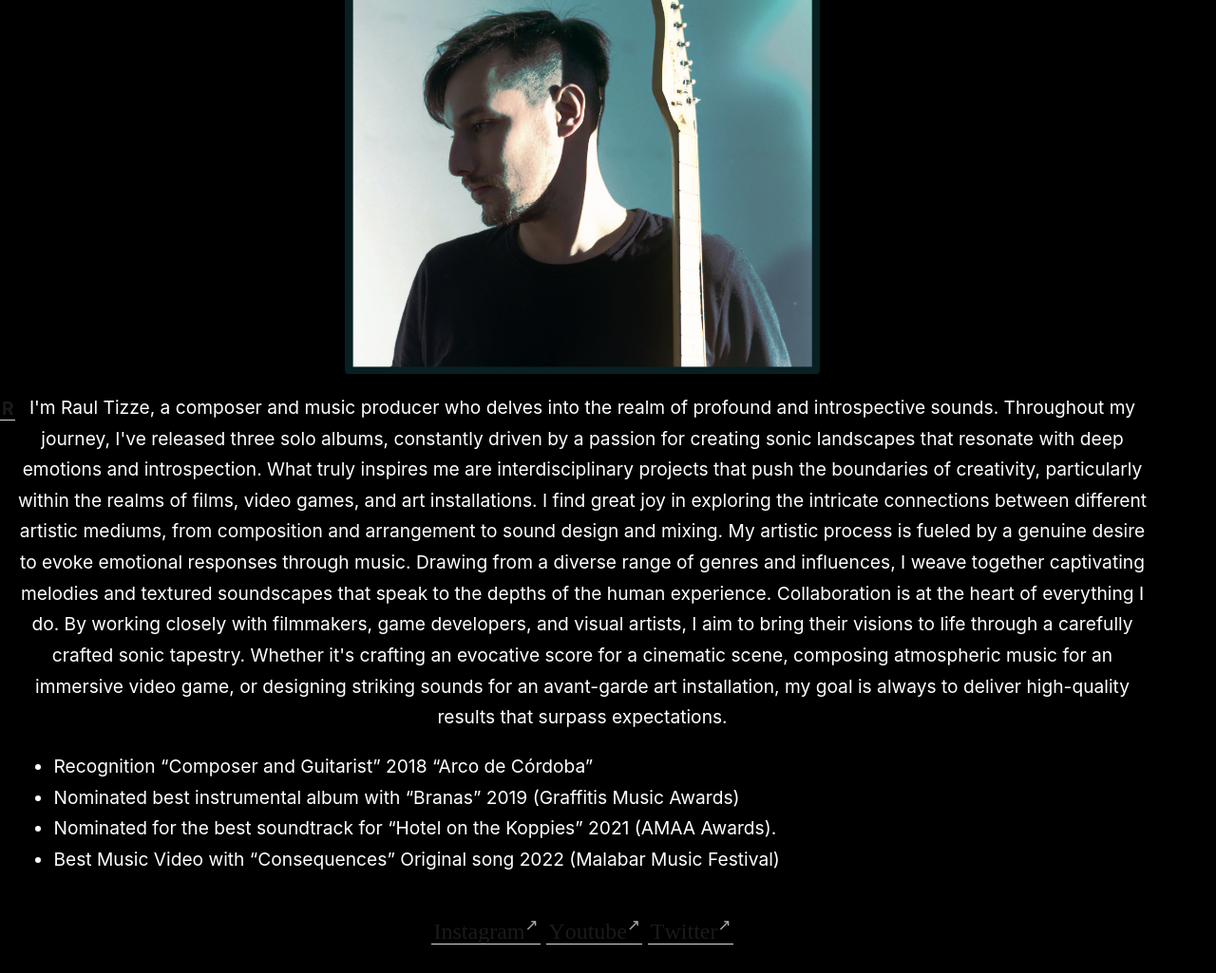
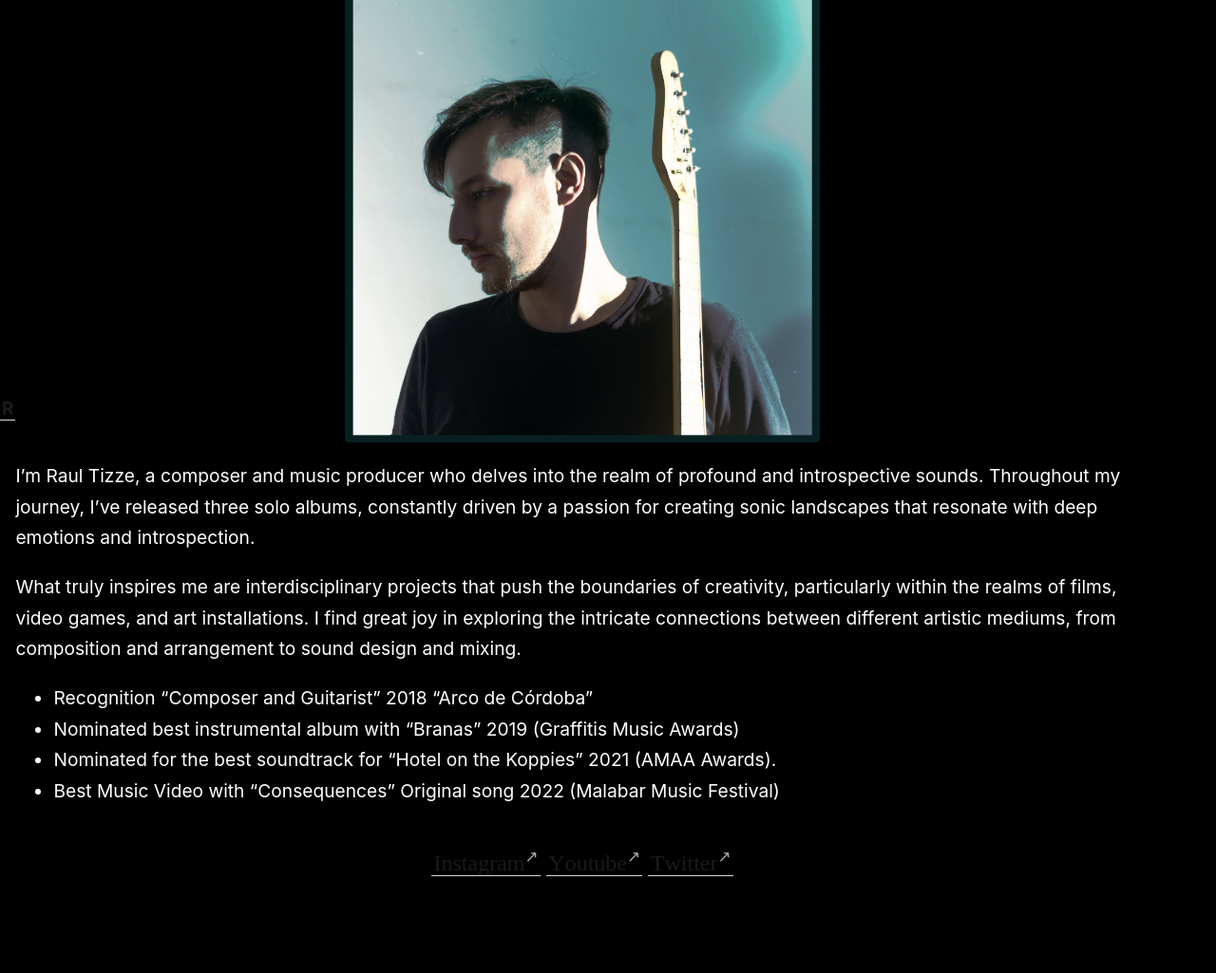
Before and after one commit to raultizze/raultizzeweb, a Jekyll site: the page built from _pages/about.md, in a window 1280 px wide. Shown: the whole page at 95% size. Built offline with Jekyll 4.4.1, drawn with Linux system fonts in a browser that asks for light colours; after the commit the page ends 953 px from its top, so only the background shows below that.

Commit message:
responsive try 1

```diff
--- a/_pages/about.md
+++ b/_pages/about.md
@@ -9,14 +9,10 @@
 <img src="/assets/300300.jpg"/>
 
 
-
-<center> I'm Raul Tizze, a composer and music producer who delves into the realm of profound and introspective sounds. Throughout my journey, I've released three solo albums, constantly driven by a passion for creating sonic landscapes that resonate with deep emotions and introspection.
+ I'm Raul Tizze, a composer and music producer who delves into the realm of profound and introspective sounds. Throughout my journey, I've released three solo albums, constantly driven by a passion for creating sonic landscapes that resonate with deep emotions and introspection.
 
 What truly inspires me are interdisciplinary projects that push the boundaries of creativity, particularly within the realms of films, video games, and art installations. I find great joy in exploring the intricate connections between different artistic mediums, from composition and arrangement to sound design and mixing.
 
-My artistic process is fueled by a genuine desire to evoke emotional responses through music. Drawing from a diverse range of genres and influences, I weave together captivating melodies and textured soundscapes that speak to the depths of the human experience.
-
-Collaboration is at the heart of everything I do. By working closely with filmmakers, game developers, and visual artists, I aim to bring their visions to life through a carefully crafted sonic tapestry. Whether it's crafting an evocative score for a cinematic scene, composing atmospheric music for an immersive video game, or designing striking sounds for an avant-garde art installation, my goal is always to deliver high-quality results that surpass expectations.</center>
 
 - Recognition "Composer and Guitarist" 2018 "Arco de Córdoba"
 - Nominated best instrumental album with "Branas" 2019 (Graffitis Music Awards)
```
Also changed, not shown: _pages/Guitar.md (+20 -3 lines).
